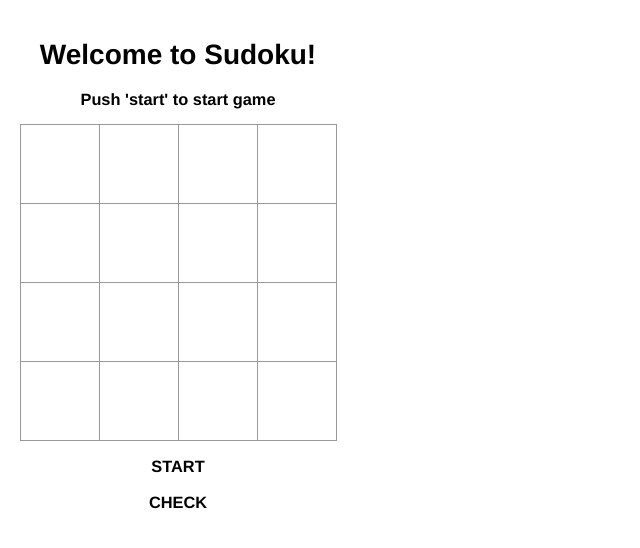
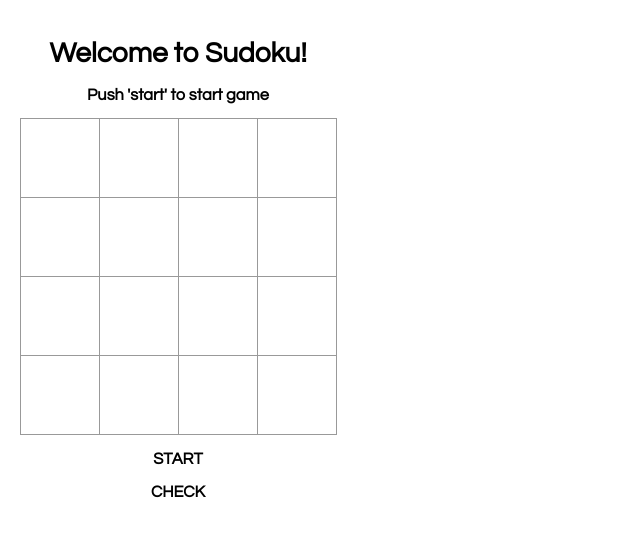
Before and after one commit to georgercarder/Sudoku_in_React, a React app: page / in a window 1280 px wide. Shown: the whole page, without its empty margins (0-640 px from the left). Built offline with nearby package versions, Linux system fonts and the light colour scheme.

Commit message:
default css

```diff
--- a/src/index.css
+++ b/src/index.css
@@ -1,7 +1,6 @@
 body {
-  font: 14px "Helvetica";
+  font: 14px "Century Gothic", Futura, sans-serif;
   margin: 20px;
-  background-color: 'pink';
 }
 
 ol, ul {
```
